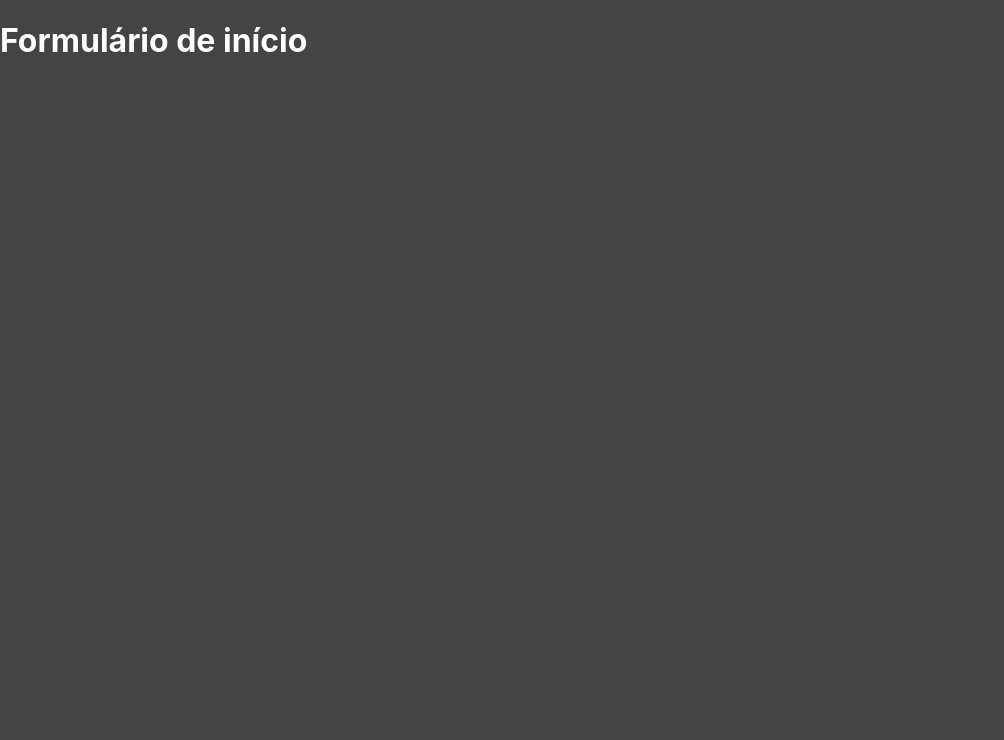
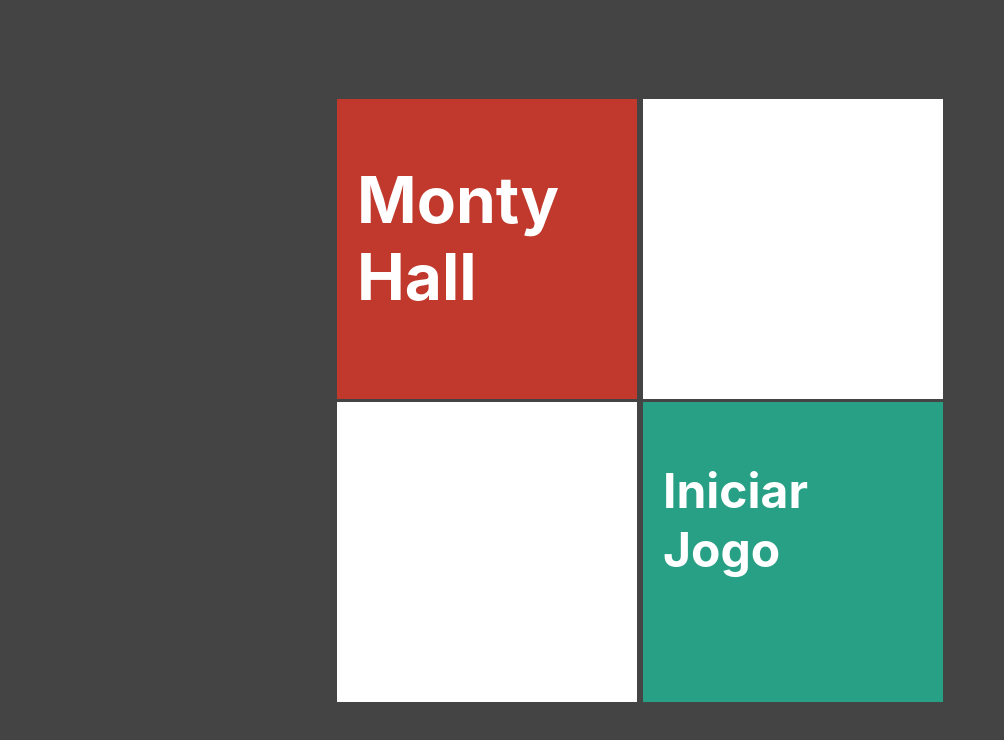
Before and after one commit to efss7/monty-hall, a Next.js app: page / in a window 1280 px wide. Shown: the top 740 px of the page, without its empty margins (0-1004 px from the left). Built offline with nearby package versions, Linux system fonts and the light colour scheme.

Commit message:
Estruturando o Formulário

```diff
--- /dev/null
+++ b/src/components/Card.tsx
@@ -0,0 +1,17 @@
+import styles from "../styles/Card.module.css"
+
+interface CardProps {
+    bgcolor?: string
+    children: any
+}
+
+export default function Card(props:CardProps) {
+  return (
+    <div className={styles.card}
+        style={{
+            backgroundColor: props.bgcolor ?? "#fff"
+        }}>
+        {props.children}
+    </div>
+  )
+}
--- a/src/pages/index.tsx
+++ b/src/pages/index.tsx
@@ -1,9 +1,25 @@
-import { useState } from "react";
-import Port from "../components/Port";
-import { createPorts, updatePort } from "../functions/PortFunctions";
+import styles from "../styles/Form.module.css";
+import Card from "../components/Card";
+import Link from "next/link";
 
-export default function Home() {
-  return(
-    <h1>Formulário de início</h1>
-  )
+export default function Form() {
+    return (
+        <div className={styles.form}>
+            <div>
+                <Card bgcolor="#c0392c">
+                    <h1>Monty Hall</h1>
+                </Card>
+                <Card> </Card>
+            </div>
+            <div>
+                <Card> </Card>
+
+                <Card bgcolor="#28a085" >
+                    <Link href={`/game/4/2`} >
+                        <h2 className={styles.link}>Iniciar Jogo</h2>
+                    </Link>
+                </Card>
+            </div>
+        </div>
+    )
 }
--- /dev/null
+++ b/src/styles/Card.module.css
@@ -0,0 +1,9 @@
+.card{
+    display: flex;
+    width: 300px;
+    height: 300px;
+    color: #fff;
+    margin: 3px;
+    font-size: 2rem;
+    padding: 20px;
+}
--- /dev/null
+++ b/src/styles/Form.module.css
@@ -0,0 +1,12 @@
+.form{
+    display: flex;
+    justify-content: center;
+    align-items: center;
+    height: 100vh;
+}
+
+.link{
+    display: flex;
+    justify-content: center;
+    align-items: center;
+}
```
